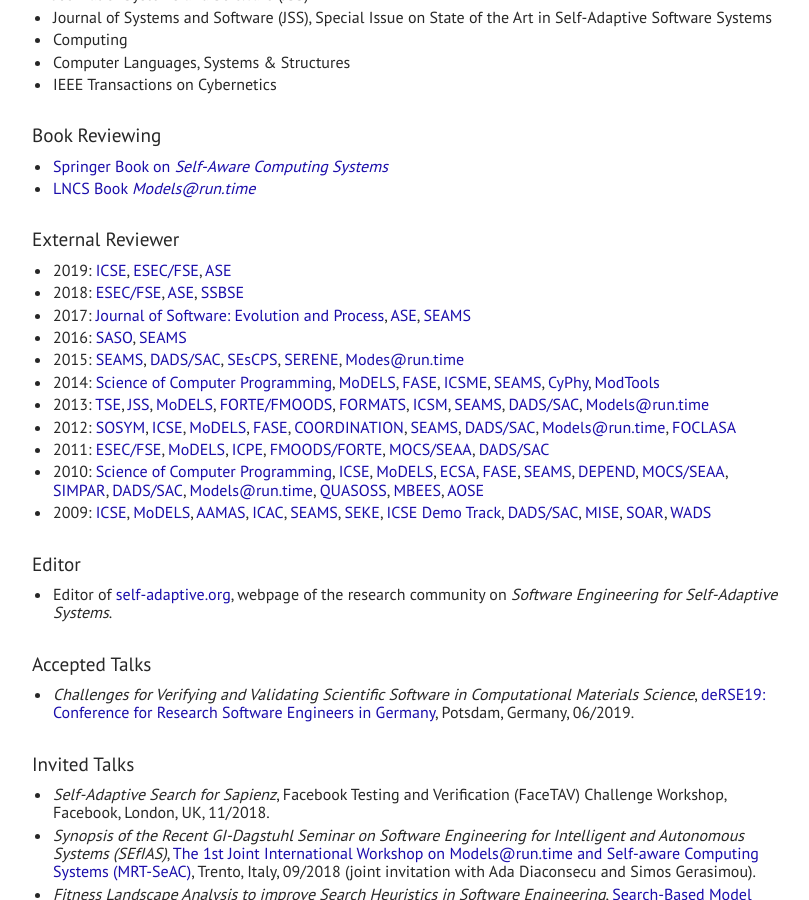
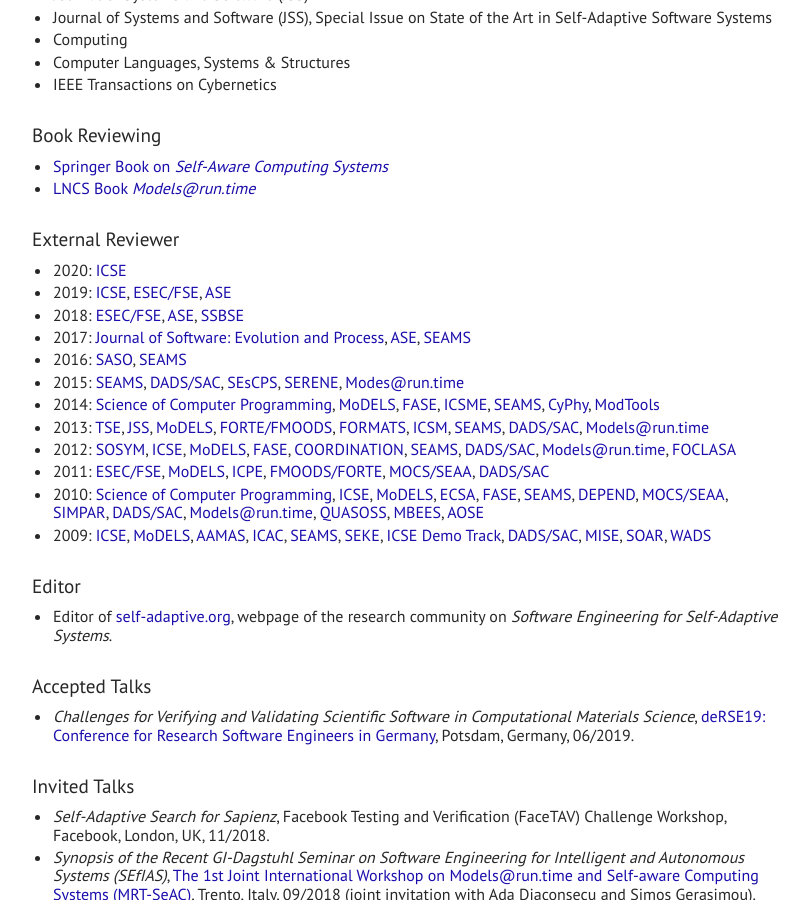
Before and after one commit to thomas-vogel/thomas-vogel.github.io, a Jekyll site: the page built from _pages/activities.md, in a window 1280 px wide and 900 px high, scrolled down 2355 px. Shown: the whole window, without its empty margins (233-1042 px from the left). Built offline with Jekyll 4.4.1, drawn with Linux system fonts in a browser that asks for light colours.

Commit message:
Add external review ICSE'20.

```diff
--- a/_pages/activities.md
+++ b/_pages/activities.md
@@ -104,6 +104,8 @@
 
 ## External Reviewer
 
+* 2020:
+[ICSE](https://conf.researchr.org/home/icse-2020/){:target="_blank"}
 * 2019:
 [ICSE](https://conf.researchr.org/home/icse-2019/){:target="_blank"},
 [ESEC/FSE](https://esec-fse19.ut.ee/){:target="_blank"},
```
